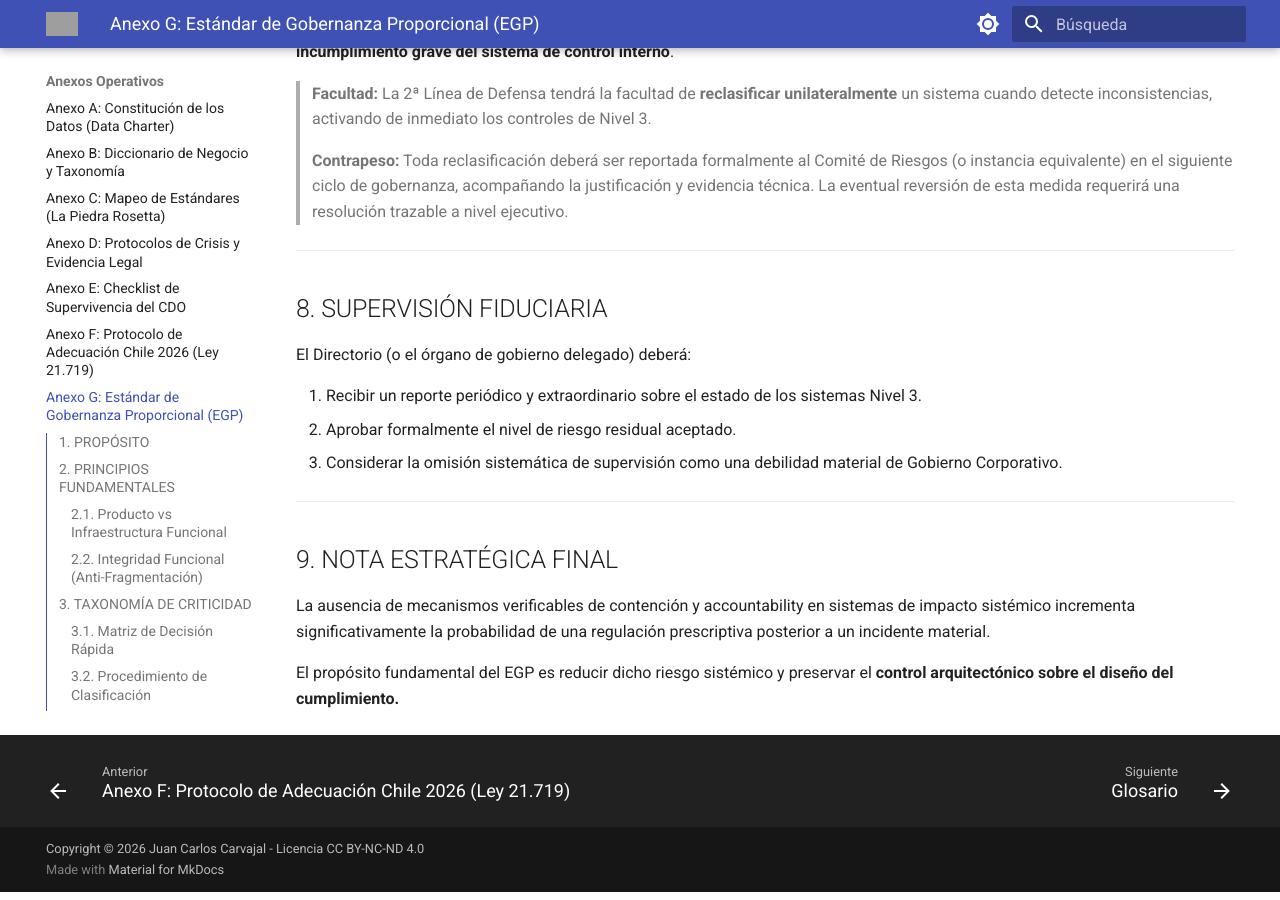
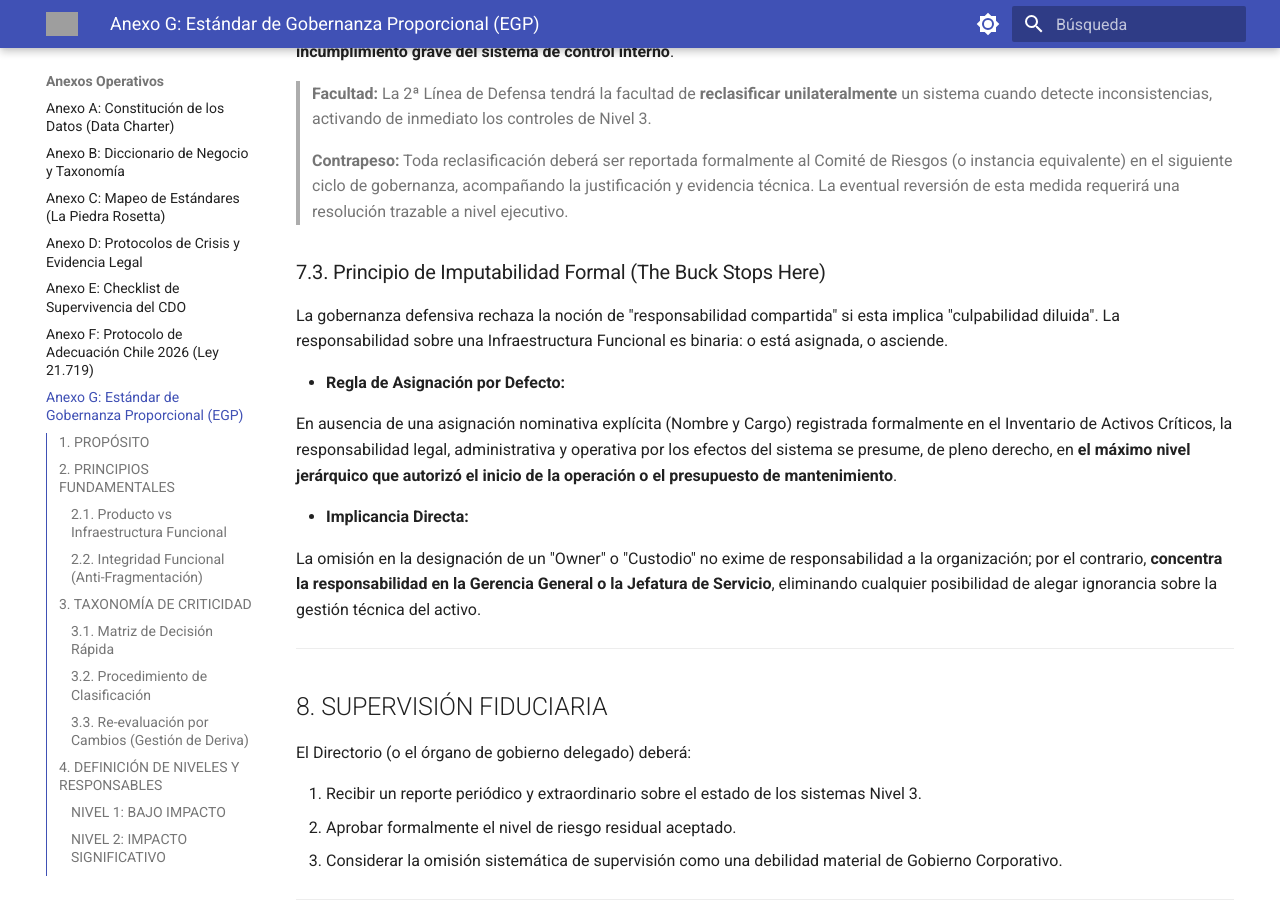
Before and after one commit to jccarvajal/gobernanza-datos, an MkDocs documentation site: the page built from docs/anexos/G-Estandar-Gobernanza-Proporcional.md, in a window 1280 px wide and 900 px high, scrolled down 4184 px. Built offline with MkDocs 1.6.1 and Material for MkDocs 9.7.7, drawn with Linux system fonts in a browser that asks for light colours; grey boxes are pictures that could not be loaded.

Commit message:
Update G-Estandar-Gobernanza-Proporcional.md

```diff
--- a/docs/anexos/G-Estandar-Gobernanza-Proporcional.md
+++ b/docs/anexos/G-Estandar-Gobernanza-Proporcional.md
@@ -124,6 +124,18 @@
 >
 > **Contrapeso:** Toda reclasificación deberá ser reportada formalmente al Comité de Riesgos (o instancia equivalente) en el siguiente ciclo de gobernanza, acompañando la justificación y evidencia técnica. La eventual reversión de esta medida requerirá una resolución trazable a nivel ejecutivo.
 
+### 7.3. Principio de Imputabilidad Formal (The Buck Stops Here)
+
+La gobernanza defensiva rechaza la noción de "responsabilidad compartida" si esta implica "culpabilidad diluida". La responsabilidad sobre una Infraestructura Funcional es binaria: o está asignada, o asciende.
+
+* **Regla de Asignación por Defecto:**
+
+  En ausencia de una asignación nominativa explícita (Nombre y Cargo) registrada formalmente en el Inventario de Activos Críticos, la responsabilidad legal, administrativa y operativa por los efectos del sistema se presume, de pleno derecho, en **el máximo nivel jerárquico que autorizó el inicio de la operación o el presupuesto de mantenimiento**.
+
+* **Implicancia Directa:**
+
+  La omisión en la designación de un "Owner" o "Custodio" no exime de responsabilidad a la organización; por el contrario, **concentra la responsabilidad en la Gerencia General o la Jefatura de Servicio**, eliminando cualquier posibilidad de alegar ignorancia sobre la gestión técnica del activo.
+
 ---
 
 ## 8. SUPERVISIÓN FIDUCIARIA
```
